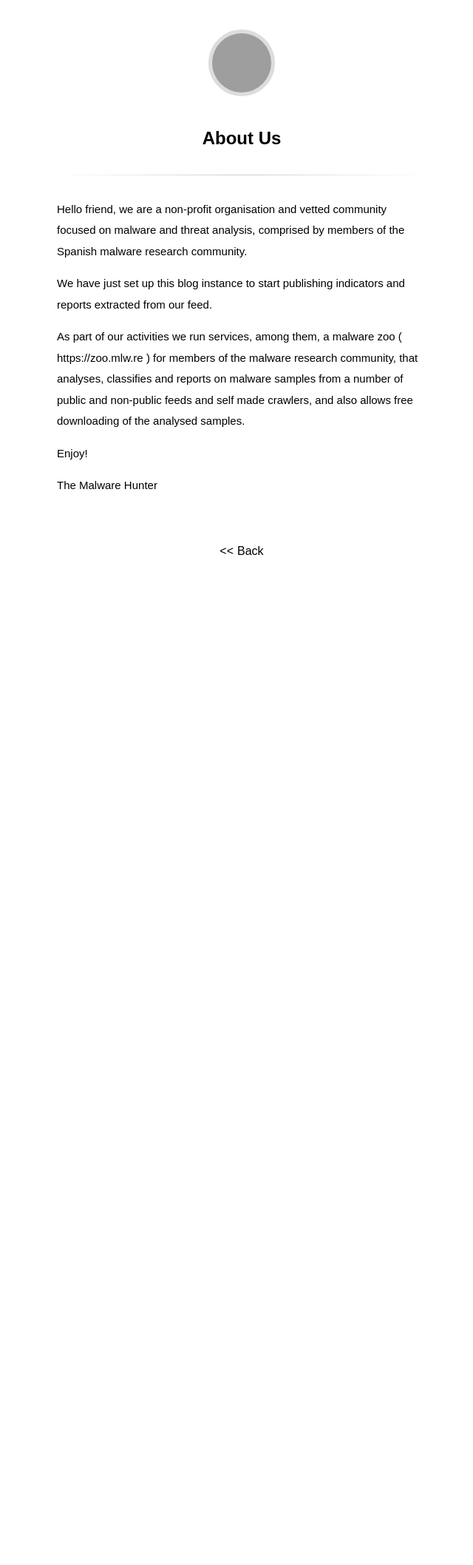
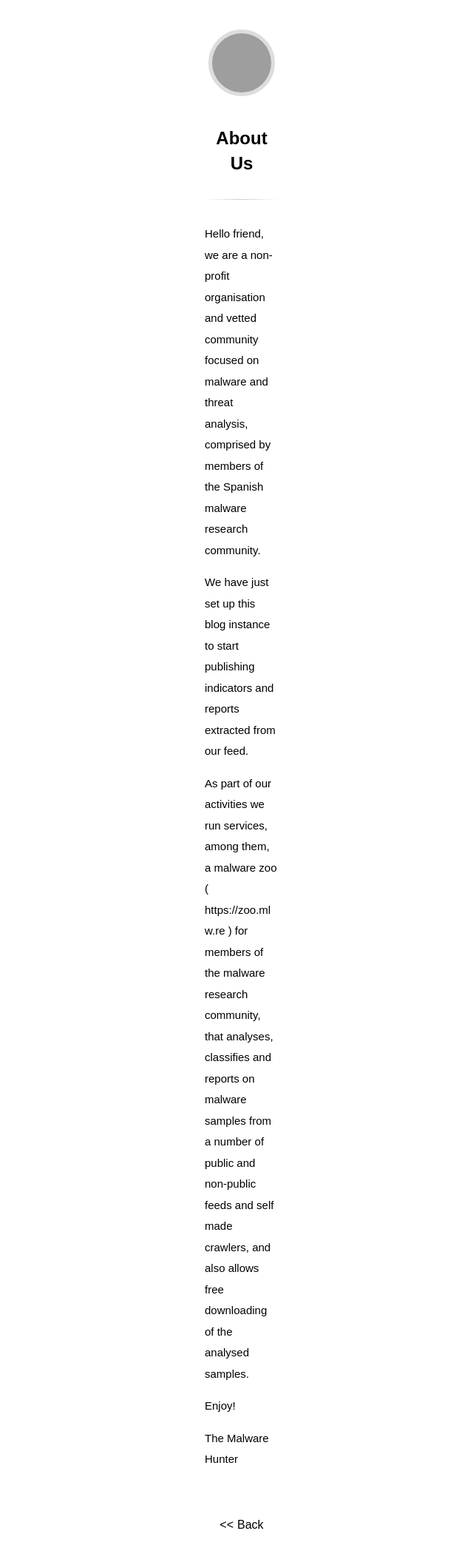
Before and after one commit to mlwre/mlwre.github.io, a Jekyll site: the page built from about.md, in a window 1280 px wide. Shown: the whole page at 74% size, without its empty margins (313-953 px from the left). Built offline with Jekyll 4.4.1, drawn with Linux system fonts in a browser that asks for light colours; some web fonts are replaced; before the commit the page ends 900 px from its top, so only the background shows below that; grey boxes are pictures that could not be loaded.

Commit message:
Update main.scss

```diff
--- a/_sass/main.scss
+++ b/_sass/main.scss
@@ -251,7 +251,7 @@ iframe {
   width: 100%;
 }
 article {
-  max-width: 500px;
+  max-width: 100px;
   margin: 0 auto;
   .title {
     line-height: 1.4em;
```
